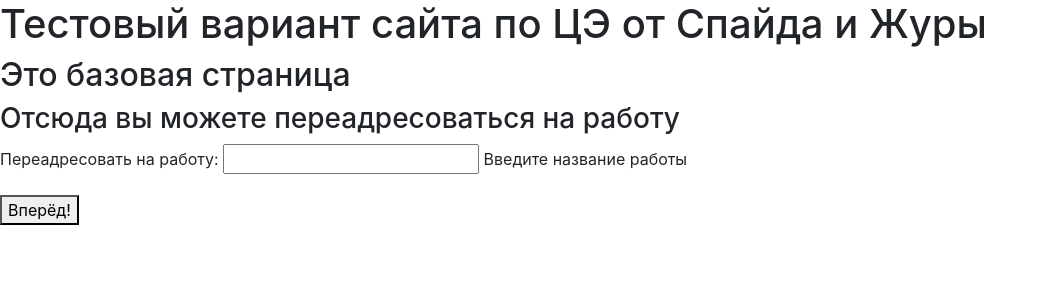
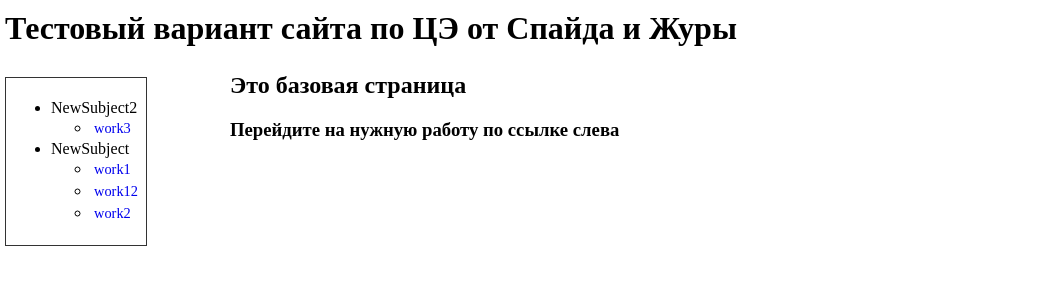
Before and after one commit to laterem/laterem, a Django app: page / in a window 1280 px wide. Shown: the top 300 px of the page, without its empty margins (0-1047 px from the left). Run offline with Django 4.2, Linux system fonts and the light colour scheme.

Commit message:
+ Отображение дерева работ

```diff
--- a/core_app/templates/base.html
+++ b/core_app/templates/base.html
@@ -1,17 +1,58 @@
 {% load static %}
-
-
-
 <!DOCTYPE html>
 <html>
-    <link rel="stylesheet" href="https://cdn.jsdelivr.net/npm/bootstrap@4.3.1/dist/css/bootstrap.min.css" integrity="sha384-ggOyR0iXCbMQv3Xipma34MD+dH/1fQ784/j6cY/iJTQUOhcWr7x9JvoRxT2MZw1T" crossorigin="anonymous">
+    <!-- <link rel="stylesheet" href="https://cdn.jsdelivr.net/npm/bootstrap@4.3.1/dist/css/bootstrap.min.css" integrity="sha384-ggOyR0iXCbMQv3Xipma34MD+dH/1fQ784/j6cY/iJTQUOhcWr7x9JvoRxT2MZw1T" crossorigin="anonymous"> -->
     <head>
         <meta charset="UTF-8"/>
         <title>{{title}}</title>
+        <style type="text/css">
+            body {
+             margin: 0; /* Обнуляем отступы браузера */
+            }
+            h1 {
+             margin: 10px 10px 20px 5px; /* Убираем отступы */
+            }
+            h2 {
+             margin-top: 0; /* Убираем отступ сверху */
+            }
+            #menu { /* Левая колонка */
+             float: left; /* Обтекание справа */
+             border: 1px solid #333; /* Параметры рамки вокруг */
+             padding: 5px; /* Поля вокруг текста */
+             margin: 10px 10px 20px 5px; /* Значения отступов */
+            }
+            #menu div {
+             padding: 2px; /* Поля вокруг ссылок */
+            }
+            #menu a {
+             display: block; /* Отображать ссылку как блок */
+             padding: 2px; /* Поля вокруг ссылок */
+             margin: 1px; /* Отступы вокруг */
+             font-size: 0.9em; /* Размер текста */
+             text-decoration: none; /* Убираем подчеркивание текста */
+            }
+            #menu a:hover {
+             margin: 0; /* Убираем поля */
+            }
+            #content { /* Правая колонка */
+             margin: 10px 5px 20px 225px; /* Значения отступов */
+             padding: 5px; /* Поля вокруг текста */
+            }
+            .line {
+             border-bottom: 1px groove #333; /* Линия между ссылками */
+            }
+            #foot { /* Нижний блок */
+             padding: 5px; /* Поля вокруг текста */
+             clear: both; /* Отменяем обтекание */
+            }
+           </style>
     </head>
     <body>
         <h1>Тестовый вариант сайта по ЦЭ от Спайда и Журы</h1>
-        <div class="content">
+        <div id="menu">
+            {% include "menu.html" %}
+        </div>
+        <div id="content">
             {% block content %}
             {% endblock %}
         </div>
--- /dev/null
+++ b/core_app/templates/menu.html
@@ -0,0 +1 @@
+<ul><li>NewSubject2<ul><li><a href="http://localhost:8000/works/NewSubject2.NewTopic3.work3">work3</a></li></ul></li><li>NewSubject<ul><li><a href="http://localhost:8000/works/NewSubject.NewTopic.work1">work1</a></li><li><a href="http://localhost:8000/works/NewSubject.NewTopic.work12">work12</a></li><li><a href="http://localhost:8000/works/NewSubject.NewTopic2.work2">work2</a></li></ul></li></ul>
--- a/core_app/templates/task_base.html
+++ b/core_app/templates/task_base.html
@@ -3,6 +3,4 @@
 {% block content %}
     <h2>{{text}}</h2>
     <h3>{{text2}}</h3>
-    {% include "button.html" %}
-
 {% endblock %}
--- a/core_app/views.py
+++ b/core_app/views.py
@@ -7,7 +7,7 @@ from .global_containers import TASKS, WORKSDIR # Временно (Времен
 
 # Рендер страницы работы
 def render_work(request, work_name):
-    with open('dtm/works/' + work_name + '.json', 'r', encoding='UTF-8') as f:
+    with open('dtm/works/' + work_name.replace('.', '/') + '.json', 'r', encoding='UTF-8') as f:
         text = json.load(f)
 
     #global tasks
@@ -73,10 +73,4 @@ def failed(request):
 
 def index_page_render(request):
     print('Works directory snapshot:', WORKSDIR)
-    if request.method == 'POST':
-        form = AddRedirectForm(request.POST)
-        if form.is_valid():
-            return HttpResponseRedirect('/works/' + form.cleaned_data['redirect'])
-    else:
-        form = AddRedirectForm()
-    return render(request, 'task_base.html', {'title': 'Сайт по ЦЭ', 'text': 'Это базовая страница', 'text2': 'Отсюда вы можете переадресоваться на работу', 'button': form, 'button_text': 'Вперёд!'})
+    return render(request, 'task_base.html', {'title': 'Сайт по ЦЭ', 'text': 'Это базовая страница', 'text2': 'Перейдите на нужную работу по ссылке слева'})
--- /dev/null
+++ b/dtm/works/NewSubject/NewTopic/work12.json
@@ -0,0 +1,4 @@
+{
+    "title": "Тестовая работа по ЦЭ",
+    "tasks": {"1": "task1", "2": "task2", "3": "task2", "Бонусное задание": "task3"}
+}
```
Also changed, not shown: TODO.md (+1 -1 lines), dtstructure/translate_to_html.py (added, +27 -0 lines), manage.py (+2 -9 lines).
